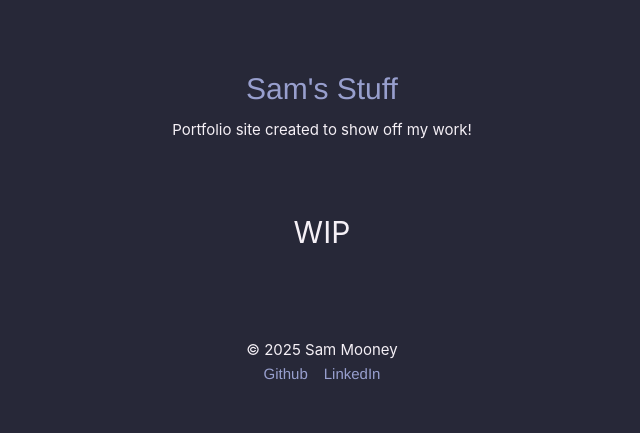
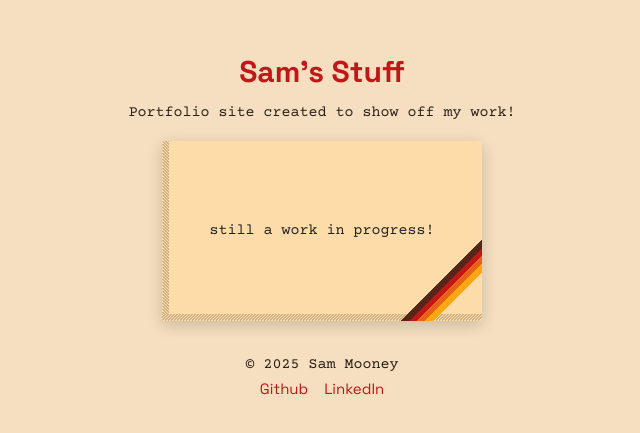
Before and after one commit to sammooneydev/portfolio, a Vue app: page / in a window 1280 px wide. Shown: the part 169-602 px from the top of the page, without its empty margins (318-958 px from the left). Built offline with nearby package versions, Linux system fonts and the light colour scheme.

Commit message:
implemented basic version of the profile card component, also updated entire site's styling complete with new colours and fonts

```diff
--- a/src/App.vue
+++ b/src/App.vue
@@ -1,6 +1,8 @@
 <script setup>
 import TheFooter from "./components/TheFooter.vue";
 import TheHeader from "./components/TheHeader.vue";
+import ProfileCard from "./components/ProfileCard.vue";
+
 </script>
 
 <template>
@@ -10,7 +12,7 @@ import TheHeader from "./components/TheHeader.vue";
     </header>
 
     <main>
-      <h1 style="margin: 50px">WIP</h1>
+      <ProfileCard />
     </main>
 
     <TheFooter />
@@ -19,7 +21,7 @@ import TheHeader from "./components/TheHeader.vue";
 
 <style scoped>
 body {
-  background-color: #212738;
+  background-color: #fffaf3;
   margin: 0;
   display: flex;
   flex-direction: column;
--- a/src/assets/base.css
+++ b/src/assets/base.css
@@ -23,7 +23,7 @@
 
 /* semantic color variables for this project */
 :root {
-  --color-background: var(--vt-c-white);
+  --color-background: #fffaf3;
   --color-background-soft: var(--vt-c-white-soft);
   --color-background-mute: var(--vt-c-white-mute);
 
@@ -31,8 +31,7 @@
   --color-border-hover: var(--vt-c-divider-light-1);
 
   --color-heading: var(--vt-c-text-light-1);
-  --color-text: #F5F0F6;
-
+  --color-text: #181818;
 
   --section-gap: 160px;
 }
--- a/src/assets/main.css
+++ b/src/assets/main.css
@@ -1,10 +1,13 @@
 @import './base.css';
+@import url('https://fonts.googleapis.com/css2?family=Archivo+Black&family=Courier+Prime:ital,wght@0,400;0,700;1,400;1,700&display=swap');
 
 #app {
   max-width: 1280px;
   margin: 0 auto;
   padding: 2rem;
   font-weight: normal;
+  font-family: 'Courier Prime', monospace;
+  color:#2b2018;
 }
 
 a,
@@ -27,7 +30,7 @@ a,
     justify-content: center;
     align-items: center;
     place-items: center;
-    background-color: #272838;
+    background-color: #f6dfc0;
   }
 
   #app {
--- a/src/components/ProfileCard.vue
+++ b/src/components/ProfileCard.vue
@@ -0,0 +1,24 @@
+<template>
+    <div class="card">
+        <p>still a work in progress!</p>
+    </div>
+</template>
+
+<style scoped>
+.card {
+    width: 320px;
+    height: 180px;
+    background-image: url('../assets/retro-card-design.svg');
+    background-size:cover;
+    background-position: center;
+    display: flex;
+    flex-direction: column;
+    justify-content: center;
+    align-items: center;
+    box-shadow: 0 4px 16px rgba(0,0,0,0.18);
+    border-radius: 3px;
+    padding: 1.5rem;
+    color: #222;
+    text-align: center;
+}
+</style>
--- a/src/components/TheFooter.vue
+++ b/src/components/TheFooter.vue
@@ -13,6 +13,8 @@
 </template>
 
 <style scoped>
+@import url('https://fonts.googleapis.com/css2?family=Archivo+Black&family=Courier+Prime:ital,wght@0,400;0,700;1,400;1,700&family=Space+Grotesk:wght@300..700&display=swap');
+
 .footer-content {
   text-align: center;
 }
@@ -28,7 +30,7 @@
 
 .social-links li a {
   text-decoration: none;
-  color: #989fce;
-  font-family: "Franklin Gothic Medium", "Arial Narrow", Arial, sans-serif;
+  color: #c21717;
+  font-family: "Space Grotesk", sans-serif;
 }
 </style>
--- a/src/components/TheHeader.vue
+++ b/src/components/TheHeader.vue
@@ -6,11 +6,14 @@
 </template>
 
 <style scoped>
+@import url('https://fonts.googleapis.com/css2?family=Space+Grotesk:wght@400;500;700&display=swap');
+
 h1 {
-  color: #989fce;
+  color: #c21717;
   text-align: center;
   margin: 0;
   padding: 5px;
-  font-family: "Franklin Gothic Medium", "Arial Narrow", Arial, sans-serif;
+  font-weight: bold;
+  font-family: 'Space Grotesk', sans-serif;
 }
 </style>
```
Also changed, not shown: src/assets/retro-card-design.svg (added).
